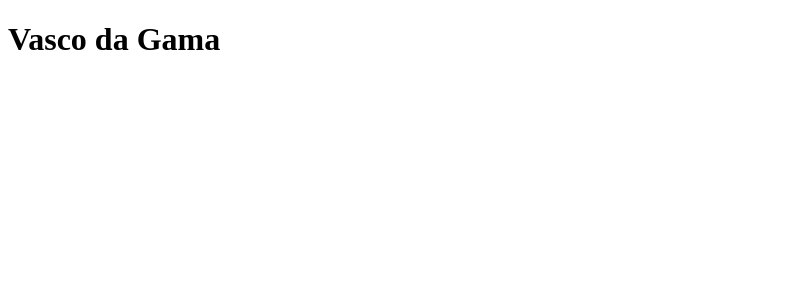
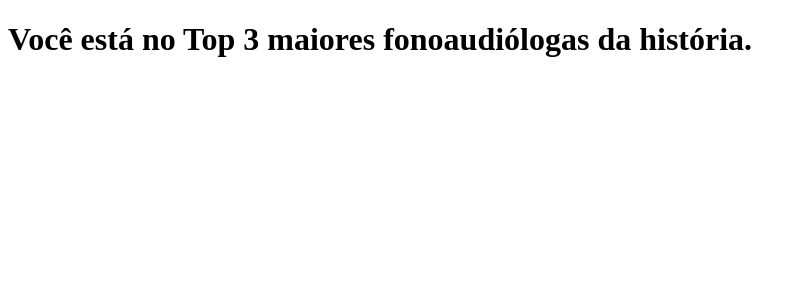
Before and after one commit to henriquecesarjr/clone-tabnews, a Next.js app: page / in a window 1280 px wide. Shown: the top 300 px of the page, without its empty margins (0-806 px from the left). Built offline with nearby package versions, Linux system fonts and the light colour scheme.

Commit message:
modifica a frase da página inicial

```diff
--- a/pages/index.js
+++ b/pages/index.js
@@ -1,5 +1,5 @@
 function Home() {
-  return <h1>Vasco da Gama</h1>;
+  return <h1>Você está no Top 3 maiores fonoaudiólogas da história.</h1>;
 }
 
 export default Home;
```
